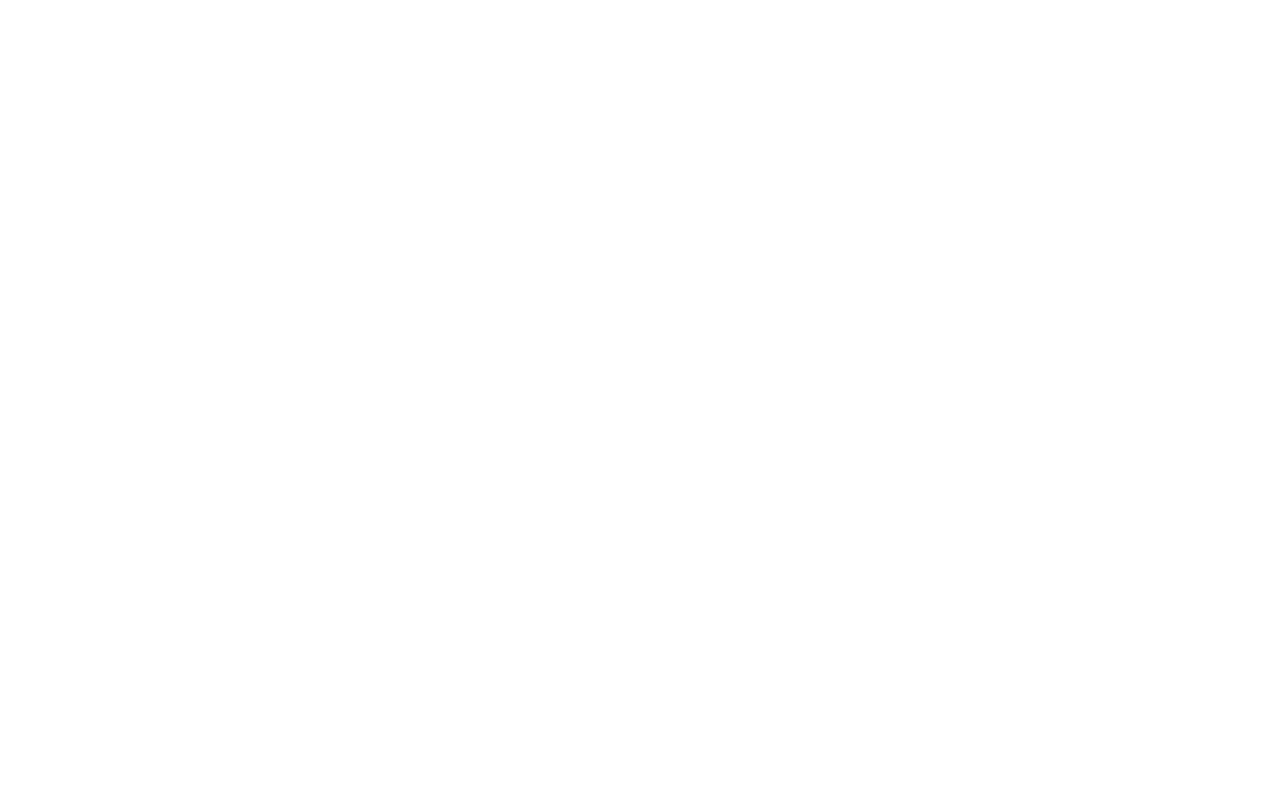
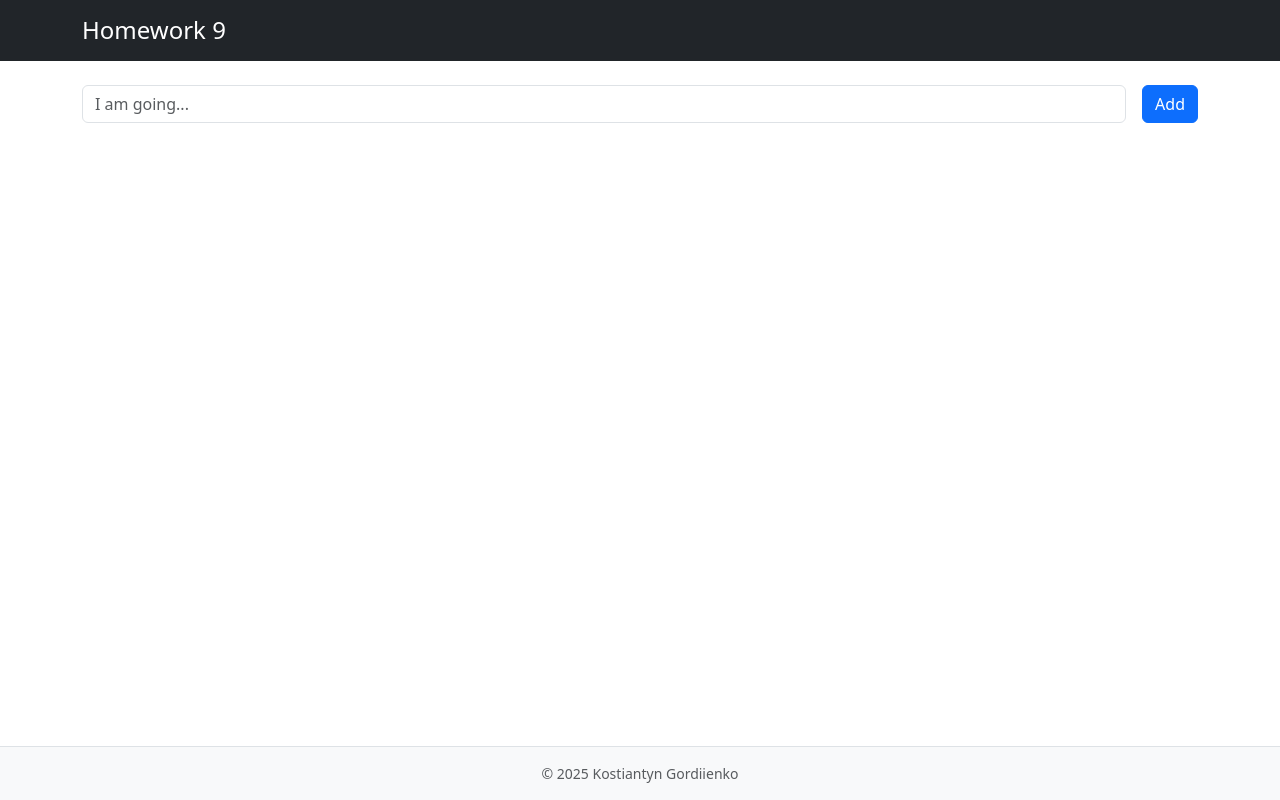
Before and after one commit to Tyrae1/reactcurserepo, a React (Vite) app: page / in a window 1280 px wide. Built offline with nearby package versions, Linux system fonts and the light colour scheme.

Commit message:
Finishing hw-9

```diff
--- a/package.json
+++ b/package.json
@@ -10,6 +10,7 @@
     "preview": "vite preview"
   },
   "dependencies": {
+    "bootstrap": "^5.3.8",
     "react": "^19.1.1",
     "react-dom": "^19.1.1"
   },
--- a/src/App.jsx
+++ b/src/App.jsx
@@ -1,10 +1,27 @@
 import React from 'react';
+import TodoBox from './TodoBox';
 
 function App() {
 
   return (
-      <div>
-
+      <div className="min-vh-100 d-flex flex-column">
+          <header className="bg-dark text-white py-3">
+              <div className="container">
+                  <h1 className="h4 mb-0">
+                      Homework 9
+                  </h1>
+              </div>
+          </header>
+          <main className="flex-grow-1">
+              <div className="container py-4">
+                <TodoBox />
+              </div>
+          </main>
+          <footer className="bg-light border-top py-3">
+              <div className="container text-center text-muted small">
+                  © {new Date().getFullYear()} Kostiantyn Gordiienko
+              </div>
+          </footer>
       </div>
   );
 }
--- a/src/Item.jsx
+++ b/src/Item.jsx
@@ -0,0 +1,21 @@
+import React from 'react';
+const Item = ({task, onRemove}) => {
+    return (
+        <div>
+            <div className="row align-items-center">
+                <div className="col-auto">
+                    <button
+                        type="button"
+                        className="btn btn-sm btn-primary"
+                        onClick={() => onRemove(task.id)}
+                        >
+                        Done?
+                    </button>
+                </div>
+                <div className="col">{task.text}</div>
+            </div>
+            <hr />
+        </div>
+    );
+}
+export default Item;
--- a/src/TodoBox.jsx
+++ b/src/TodoBox.jsx
@@ -0,0 +1,60 @@
+import React, {useState, useEffect} from "react";
+import Item from "./Item";
+
+const TodoBox = () => {
+    const [value, setValue] = useState("");
+    const [items, setItems] = useState(() => {
+        try {
+            const data = localStorage.getItem('todos');
+            return data? JSON.parse(data) : [];
+        } catch {
+            return [];
+        }
+    });
+
+    useEffect(() => {
+        localStorage.setItem('todos', JSON.stringify(items));
+    }, [items]);
+
+    const handleSubmit = (e) => {
+        e.preventDefault();
+        const text = value.trim();
+        if (!text) return;
+        const newItem = {
+            id: Date.now().toString(),
+            text,
+        };
+        setItems((prev)=> [newItem, ...prev]);
+        setValue("");
+    };
+
+    const handleRemove = (id) => {
+        setItems(prev=> prev.filter(item => item.id !==id));
+    };
+
+    return (
+        <div>
+            <div className="mb-3">
+                <form className="d-flex" onSubmit={handleSubmit}>
+                    <div className="me-3 flex-grow-1">
+                        <input
+                            type="text"
+                            value={value}
+                            required
+                            className="form-control"
+                            placeholder="I am going..."
+                    onChange={(e)=>setValue(e.target.value)}
+                            />
+                    </div>
+                    <button type="submit" className="btn btn-primary">
+                        Add
+                    </button>
+                </form>
+            </div>
+            {items.map((task)=>(
+                <Item key={task.id} task={task} onRemove={handleRemove} />
+            ))}
+        </div>
+    );
+};
+export default TodoBox;
```
Also changed, not shown: 1 other file (tests, documents, lock files or other folders).
